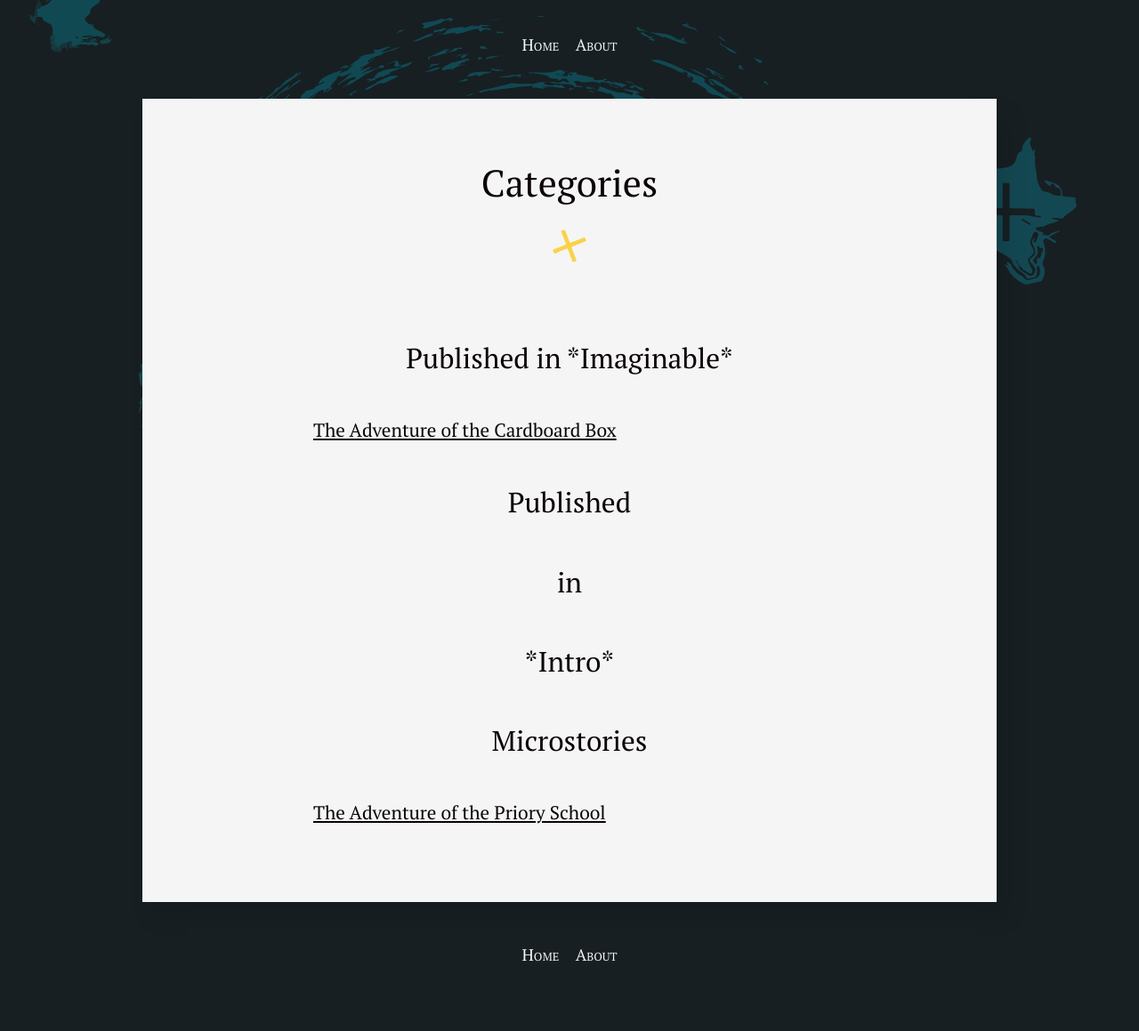
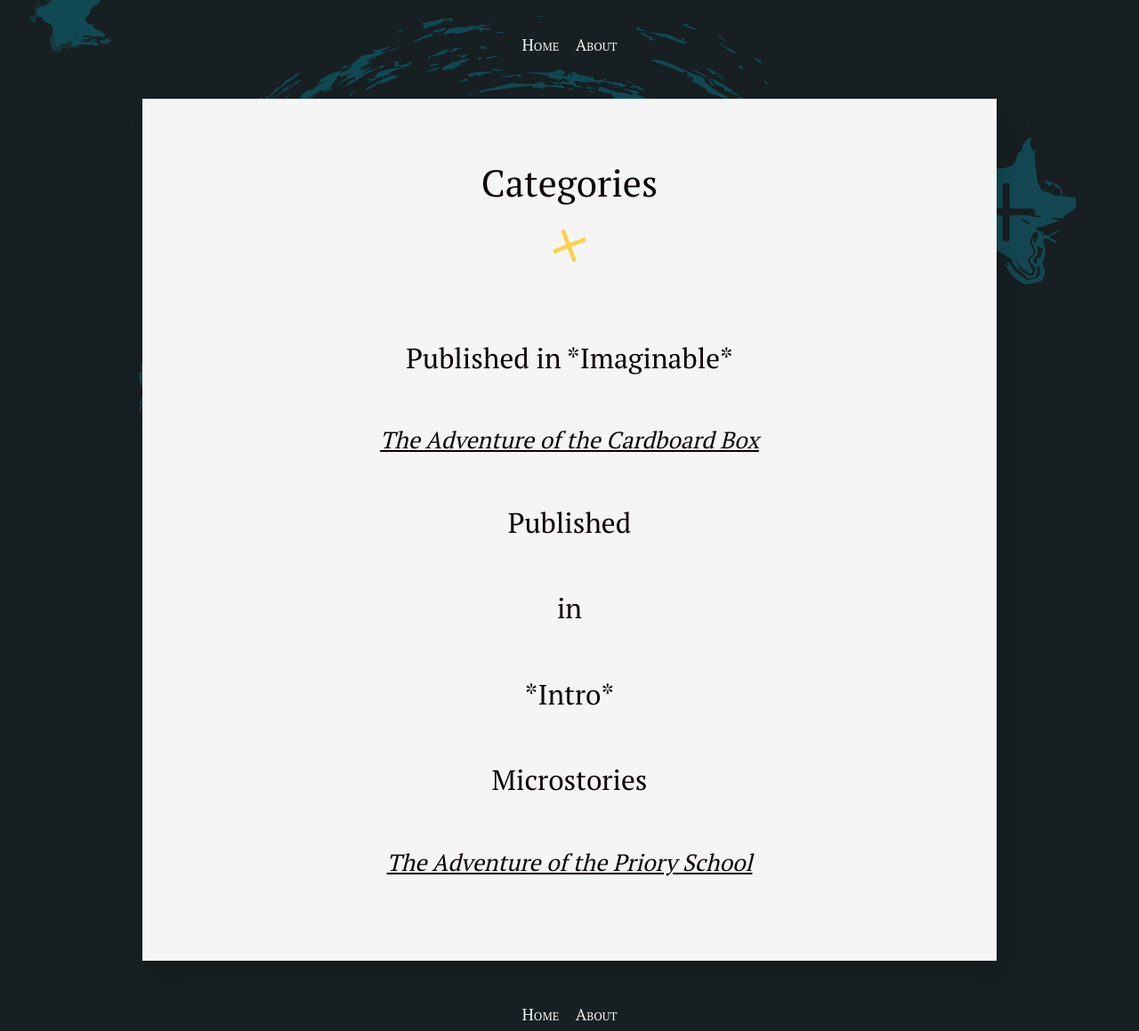
Before and after one commit to silvialohrmann/editorial, a Jekyll site: the page built from categories.html, in a window 1280 px wide. Shown: the whole page at 89% size. Built offline with Jekyll 4.4.1, drawn with Linux system fonts in a browser that asks for light colours; before the commit the page ends 1093 px from its top, so only the background shows below that.

Commit message:
Update categories.html

```diff
--- a/categories.html
+++ b/categories.html
@@ -10,11 +10,13 @@
   <div class="archive-group">
     {% capture category_name %}{{ category | first }}{% endcapture %}
     <div id="#{{ category_name | slugize }}"></div>
+    <p></p>
+
     <h3 class="category-head">{{ category_name }}</h3>
     <a name="{{ category_name | slugize }}"></a>
     {% for post in site.categories[category_name] %}
     <article class="archive-item">
-      <a href="{{ site.baseurl }}{{ post.url }}">{{post.title}}</a>
+      <h4><a href="{{ site.baseurl }}{{ post.url }}">{{post.title}}</a></h4>
     </article>
     {% endfor %}
   </div>
```
